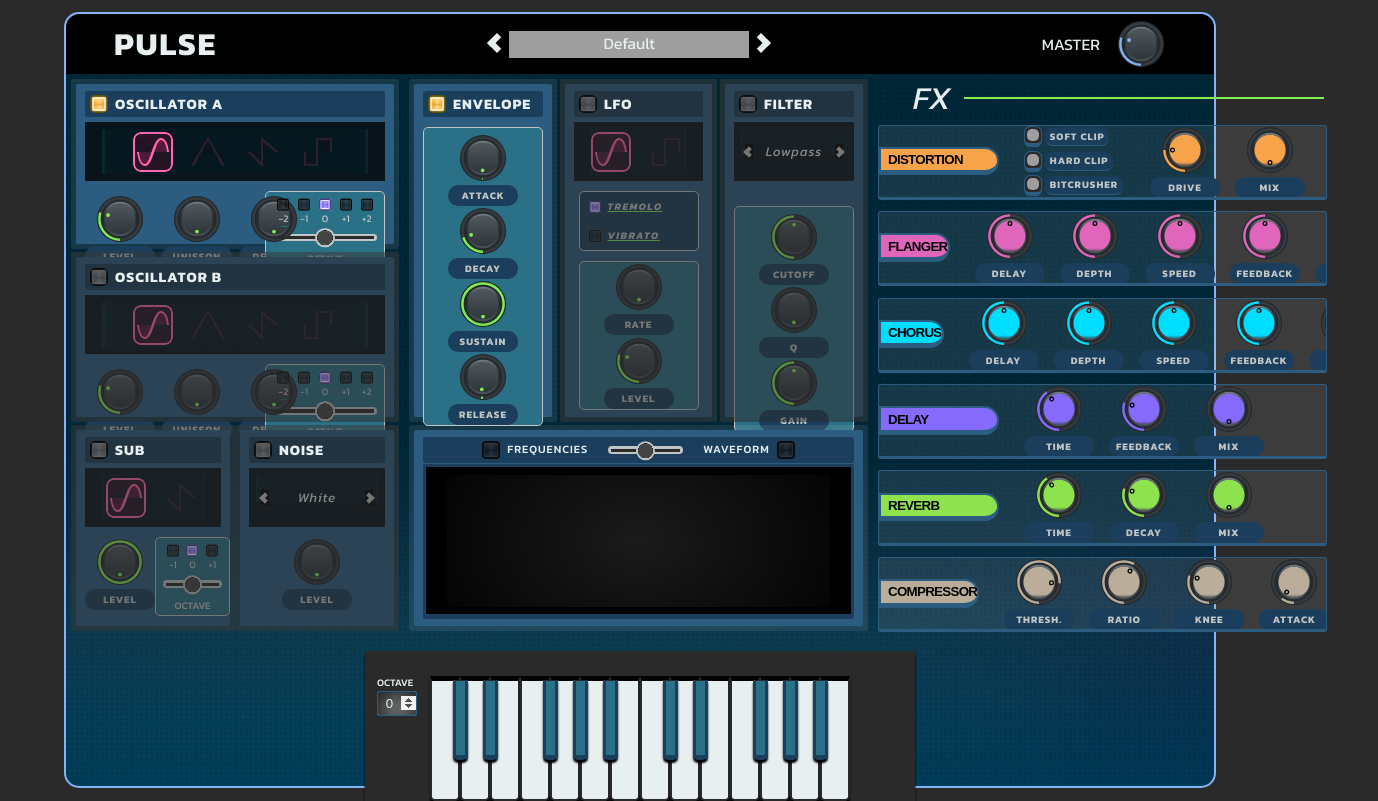
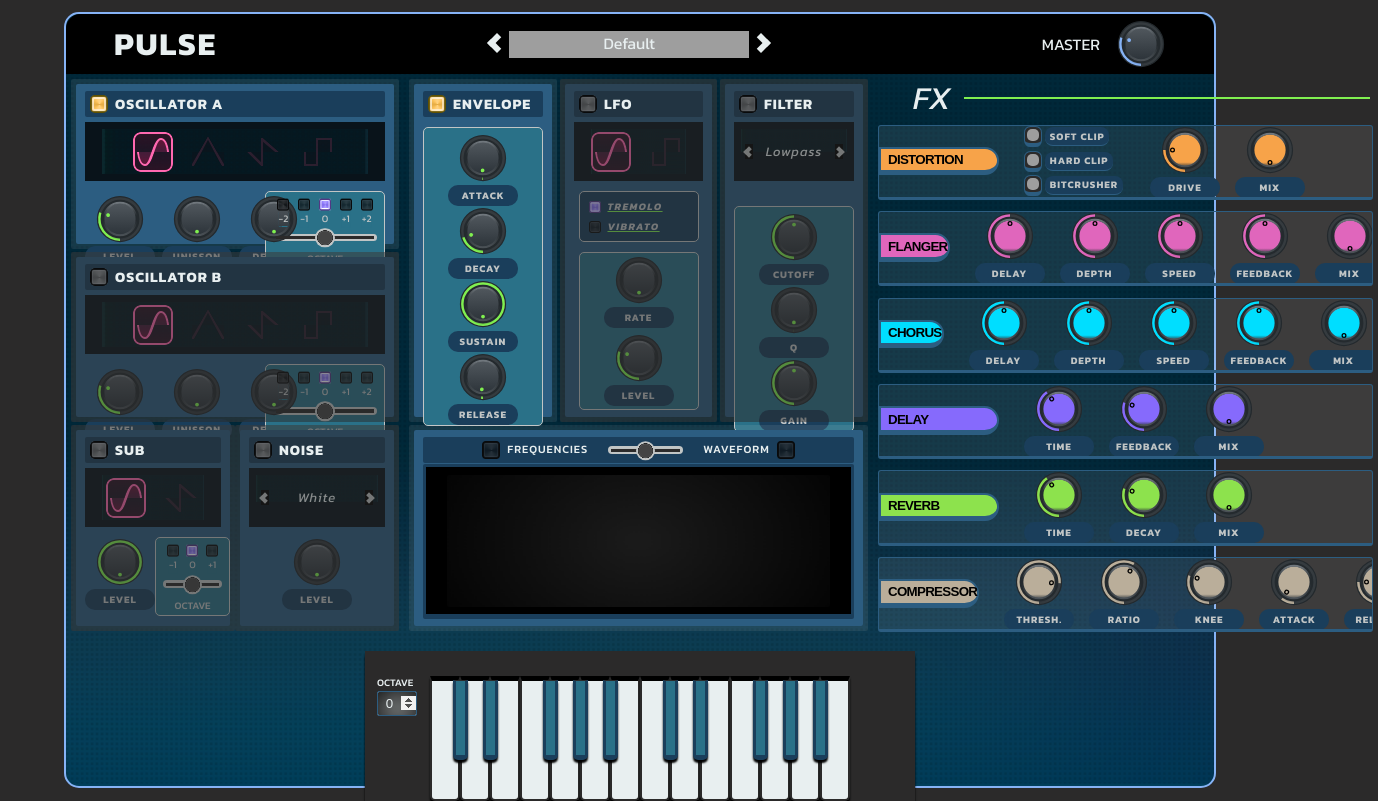
Before and after one commit to AlexisFaugeroux/pulse, a React (Vite) app: page / in a window 1280 px wide. Shown: the whole page, 1378 px wide, since content can reach past the window. Built offline with nearby package versions, Linux system fonts and the light colour scheme; grey boxes are pictures that could not be loaded.

Commit message:
UI adjusments

```diff
--- a/src/App.scss
+++ b/src/App.scss
@@ -72,7 +72,7 @@ body {
       }
     }
     .right {
-      width: 40%;
+      width: 44%;
     }
   }
 }
--- a/src/components/LFO/LFO.scss
+++ b/src/components/LFO/LFO.scss
@@ -20,17 +20,18 @@
     .lfo-selector {
       display: flex;
       flex-direction: column;
+      gap: 5px;
       width: 120px;
       margin-bottom: 5px;
       background-color: v.$darkBlue;
       border: 1px solid v.$lowerTextColor;
       border-radius: 5px;
+      padding: 7px 9px;
 
       .selector-option {
         display: flex;
         align-items: center;
         gap: 7px;
-        padding: 7px 9px;
 
         .selector-option-light {
           background-size: cover;
```
